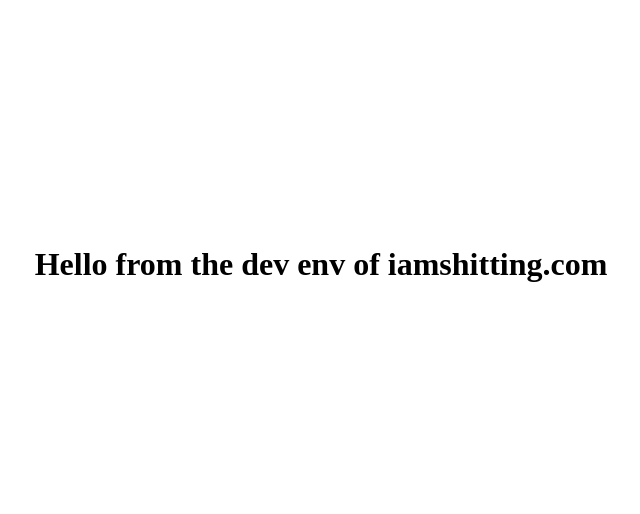
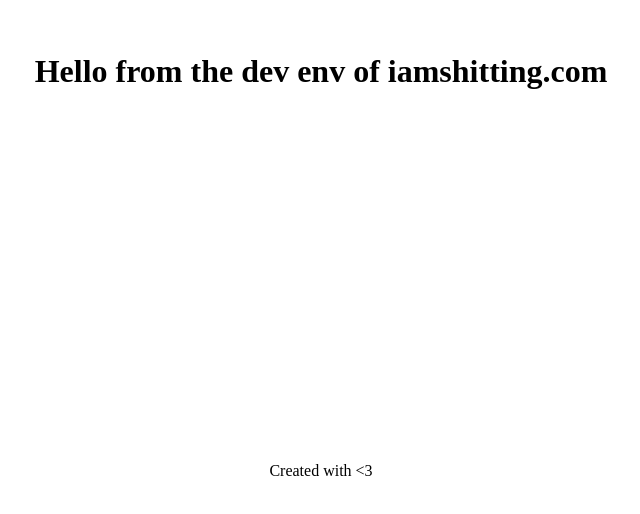
Before and after one commit to m4sc0/iamshitting, a Vue app: page / in a window 1280 px wide. Shown: the part 144-658 px from the top of the page, without its empty margins (319-959 px from the left). Built offline with nearby package versions, Linux system fonts and the light colour scheme.

Commit message:
first official test

```diff
--- a/src/App.vue
+++ b/src/App.vue
@@ -1,5 +1,6 @@
 <template>
     <main style="display:grid;place-items:center;height:100vh">
         <h1>Hello from the dev env of iamshitting.com</h1>
+        <p>Created with &lt;3</p>
     </main>
 </template>
```
